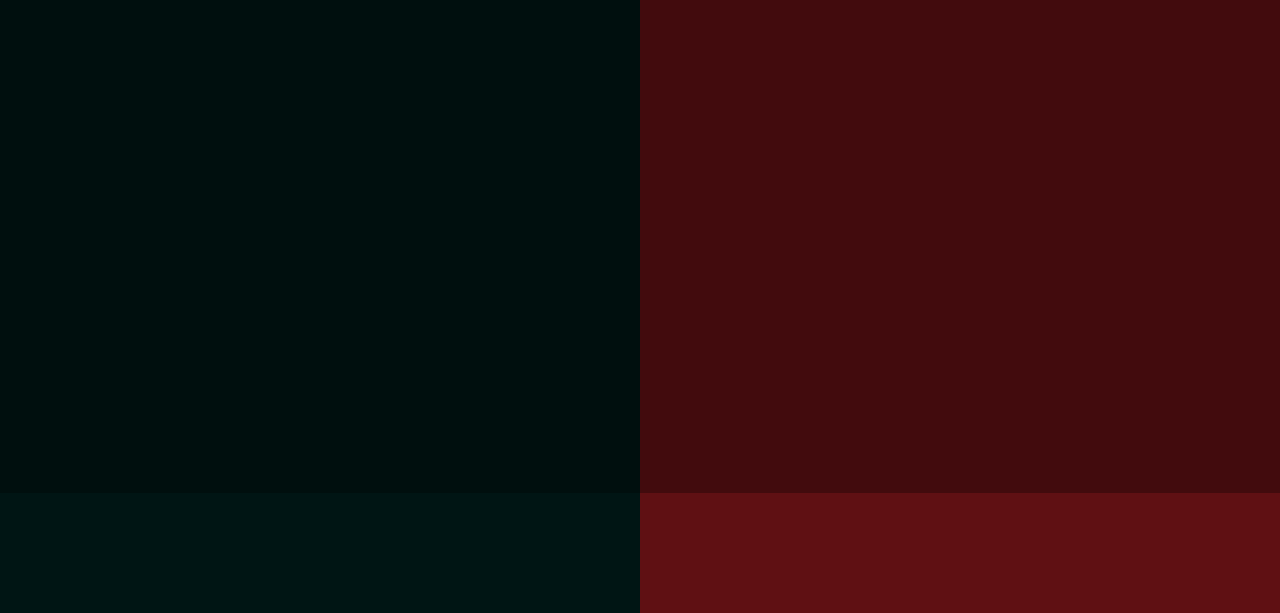
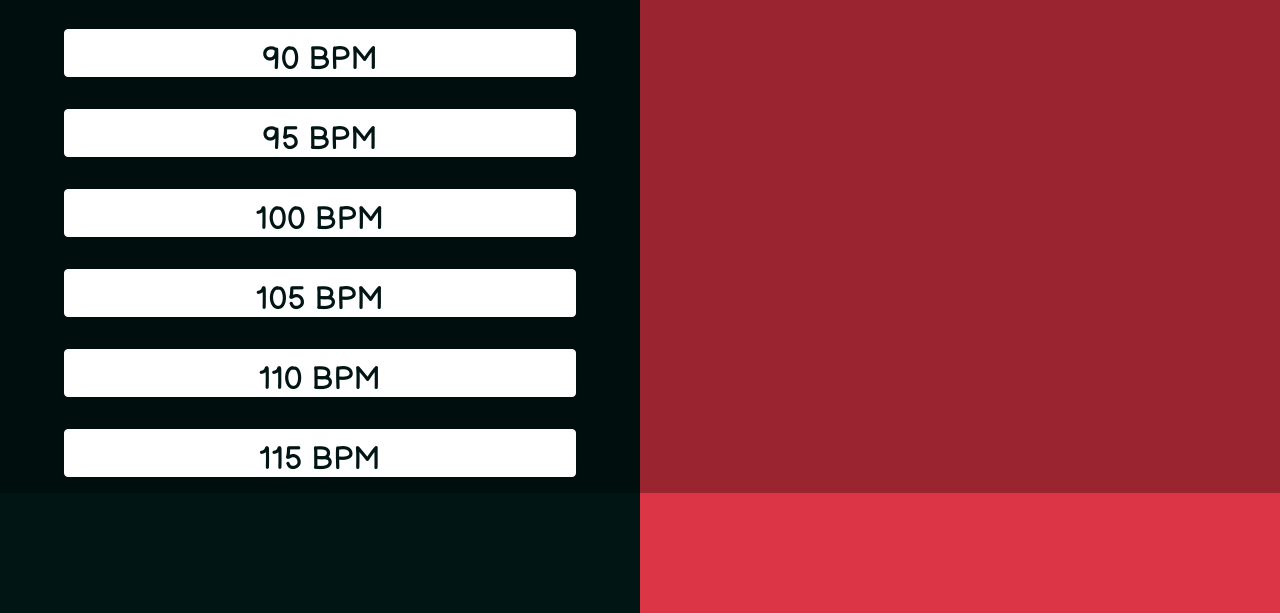
Before and after one commit to MeganPaffrath/metronome, a React app: page / in a window 1280 px wide. Shown: the part 187-800 px from the top of the page. Built offline with nearby package versions, Linux system fonts and the light colour scheme.

Commit message:
buttons render based off of bpm on left

```diff
--- a/index.html
+++ b/index.html
@@ -5,11 +5,19 @@
     <link rel="stylesheet" href="styles.css" />
     <meta name="viewport" content="width=device-width, initial-scale=1, shrink-to-fit=no" />
     <title>React App</title>
+    <!-- Botstrap -->
+    <link rel="stylesheet" href="https://maxcdn.bootstrapcdn.com/bootstrap/4.0.0/css/bootstrap.min.css" integrity="sha384-Gn5384xqQ1aoWXA+058RXPxPg6fy4IWvTNh0E263XmFcJlSAwiGgFAW/dAiS6JXm" crossorigin="anonymous">
+    <!-- Fonts -->
+    <link href="https://fonts.googleapis.com/css2?family=Balsamiq+Sans:ital,wght@0,400;0,700;1,400;1,700&display=swap" rel="stylesheet">
 </head>
 <body>
     <div id="root"></div>
 
     <script src="index.js"></script>
     <!-- <script src="activities.js"></script> -->
+    <!-- Bootstrap -->
+    <script src="https://code.jquery.com/jquery-3.2.1.slim.min.js" integrity="sha384-KJ3o2DKtIkvYIK3UENzmM7KCkRr/rE9/Qpg6aAZGJwFDMVNA/GpGFF93hXpG5KkN" crossorigin="anonymous"></script>
+<script src="https://cdnjs.cloudflare.com/ajax/libs/popper.js/1.12.9/umd/popper.min.js" integrity="sha384-ApNbgh9B+Y1QKtv3Rn7W3mgPxhU9K/ScQsAP7hUibX39j7fakFPskvXusvfa0b4Q" crossorigin="anonymous"></script>
+<script src="https://maxcdn.bootstrapcdn.com/bootstrap/4.0.0/js/bootstrap.min.js" integrity="sha384-JZR6Spejh4U02d8jOt6vLEHfe/JQGiRRSQQxSfFWpi1MquVdAyjUar5+76PVCmYl" crossorigin="anonymous"></script>
 </body>
 </html>
--- a/index.js
+++ b/index.js
@@ -6,25 +6,47 @@
 
 function Title(props) {
   return (
-    <div class="title">
+    <div className="title">
       <h1>Metronome</h1>
     </div>
   )
 }
 
 function Halves(props) {
+  console.log(props.bpm);
+  // let buttons = GenerateButtonsByFive(props.bpm);
+  let buttons = <GenerateButtonsByFive bpm={props.bpm} />
+  console.log(buttons);
   return [
-    <div class="box-left">
-      <div class="box-content">
-        <div>Curr: {props.bpm}</div>
+    <div key="d1" className="box-left">
+      <div className="box-content">
+        <GenerateButtonsByFive bpm={props.bpm} />
       </div>
     </div>,
-    <div class="box-right">
-      <div class="box-content">
+    <div key="d2" className="box-right">
+      <div className="box-content">
         right
       </div>
     </div>
   ]
+}
+
+function GenerateButtonsByFive(props) {
+  console.log(props.bpm);
+  console.log("gernerate " + props.bpm);
+  let start=props.bpm;
+  let buttons = [];
+  for (let i= (start-15); i <= (start+15); i +=5) {
+    buttons.push(
+      <div key={"b" + i}>
+       <button type="button" className="btn btn-style">{i} BPM</button>
+      </div>
+    );
+    console.log("I: " + i);
+  }
+  return (
+    <div>{buttons}</div>
+  )
 }
 
 class App extends React.Component {
@@ -40,7 +62,7 @@
     let halves = <Halves bpm={this.state.bpm} />
 
     return (
-      <main>
+      <main className="no-extras">
         {title}
         {halves}
       </main>
--- a/styles.css
+++ b/styles.css
@@ -13,11 +13,12 @@
   overflow-y: hidden;
 }
 
-main {
+main.no-extras {
   height: 100vh;
   display: grid;
   grid-template-columns: 50% 50%;
   grid-template-rows: 100%;
+  font-family: 'Balsamiq Sans', sans-serif;
 }
 
 .box-left {
@@ -49,4 +50,18 @@
   margin-top: 15vh;
   height: 70vh;
   background: rgba(0,0,0, .3);
+  color: white;
+  font-size: 30px;
+  text-align: center;
 }
+
+/* Buttons */
+.btn.btn-style {
+  color: var(--black);
+  background-color: var(--white);
+  border-color: var(--white);
+  width: 80%;
+  height: 6vh;
+  margin: 2vh;
+  font-size: 4vh;
+}
```
